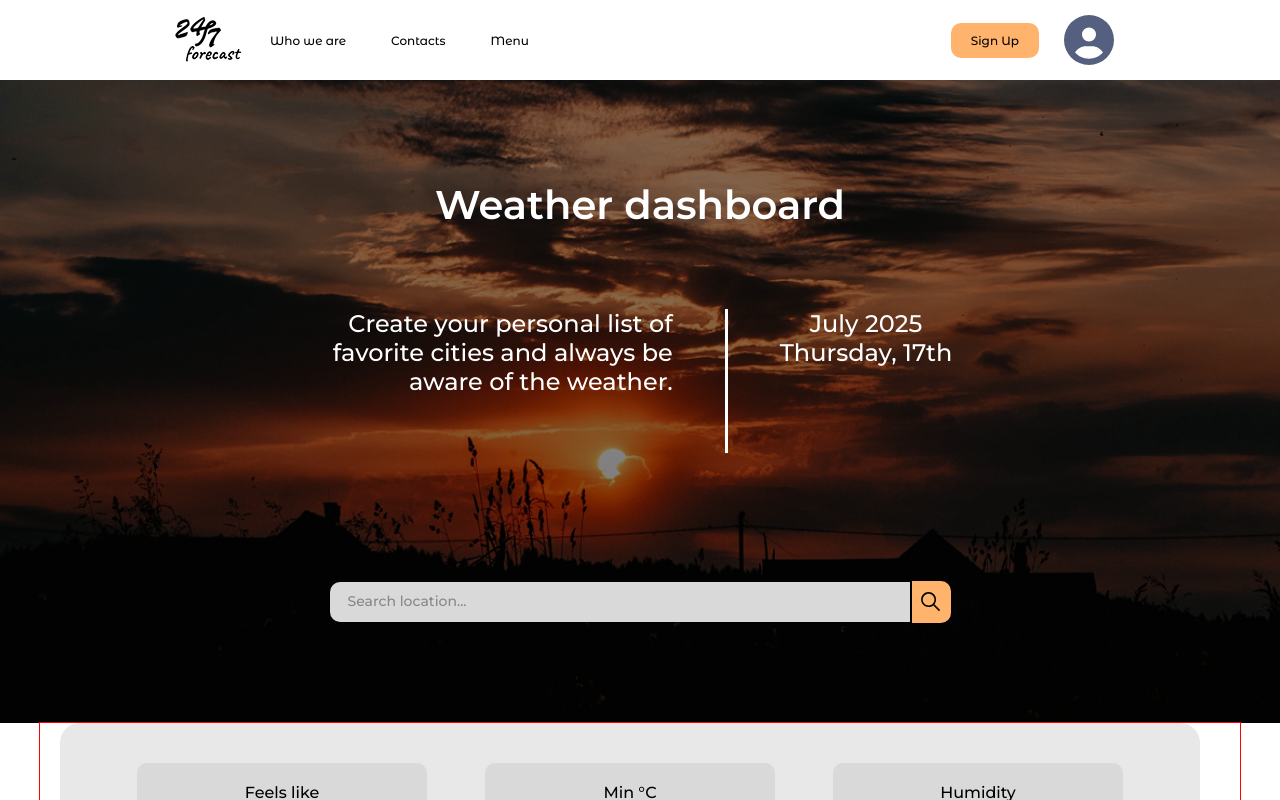
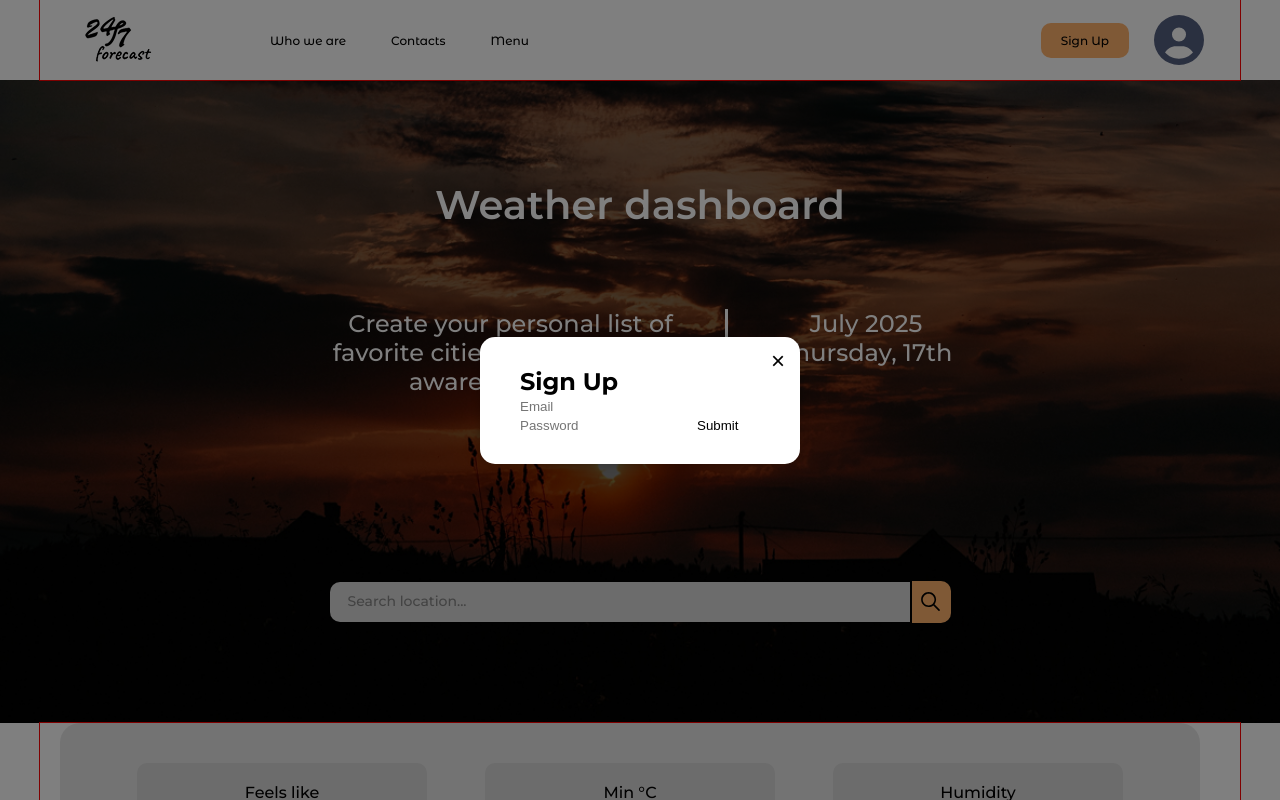
Before and after one commit to pla1nn/weather-dashboard, a React (Create React App) app: page / in a window 1280 px wide. Both pictures are taken after a click on the button "Sign Up". Shown: the top 800 px of the page. Built offline with nearby package versions, Linux system fonts and the light colour scheme; no server answers.

Commit message:
modal and form

```diff
--- a/src/components/App.jsx
+++ b/src/components/App.jsx
@@ -2,6 +2,8 @@ import { useState } from 'react';
 import { CardList } from './Cards/CardList/CardList';
 import Container from './Container/Container';
 import { Header } from './Header/Header';
+import { MobileMenu } from './MobileMenu/MobileMenu';
+import { SignUpForm } from './SignUpForm/SignUpForm';
 
 import { Hero } from './Hero/Hero';
 import { Pets } from './Pets/Pets';
@@ -9,28 +11,36 @@ import { getLocation, getWeather } from '../services/weatherApi';
 import { Stats } from './Stats/Stats';
 
 export const App = () => {
-  const [weather, setWrather] = useState(null);
+  const [weather, setWeather] = useState(null);
+  const [showSignUpForm, setShowSignUpForm] = useState(false);
 
   const handleSearch = cityName => {
     getLocation(cityName)
       .then(coords => getWeather(coords.lat, coords.lon))
-      .then(data => setWrather(data))
-      .catch(() => setWrather(null));
+      .then(data => setWeather(data))
+      .catch(() => setWeather(null));
   };
+
+  const openSignUpForm = () => setShowSignUpForm(true);
+  const closeSignUpForm = () => setShowSignUpForm(false);
 
   return (
     <>
-      <Header />
+      <Container>
+        <Header onOpenSignUp={openSignUpForm} />
+      </Container>
 
-      <Hero onSearch={handleSearch}></Hero>
-    <Container>
+      <Hero onSearch={handleSearch} />
 
-      {weather && <CardList weather={weather}></CardList>}
+      <Container>
+        {weather && <CardList weather={weather} />}
+        <Stats />
+        <Pets />
+      </Container>
 
-      <Stats></Stats>
+      <MobileMenu onOpenSignUp={openSignUpForm} />
 
-      <Pets></Pets>
-    </Container>
+      {showSignUpForm && <SignUpForm onClose={closeSignUpForm} />}
     </>
   );
 };
--- a/src/components/Header/Header.jsx
+++ b/src/components/Header/Header.jsx
@@ -3,7 +3,7 @@ import s from './Header.module.css';
 import logo from '../../assets/logo.png';
 import { MobileMenu } from 'components/MobileMenu/MobileMenu';
 
-export const Header = () => {
+export const Header = ({ onOpenSignUp }) => {
   return (
     <header className={s.header}>
       <img className={s.logo} src={logo} alt="logo" />
@@ -13,12 +13,12 @@ export const Header = () => {
         <li className={s.headerItem}>Menu</li>
       </ul>
       <div className={s.userContainer}>
-        <button className={s.button} type="button">
+        <button className={s.button} type="button" onClick={onOpenSignUp}>
           Sign Up
         </button>
         <FaCircleUser className={s.iconUser} />
       </div>
-      <MobileMenu />
+      <MobileMenu onOpenSignUp={onOpenSignUp} />
     </header>
   );
 };
--- a/src/components/Header/Header.module.css
+++ b/src/components/Header/Header.module.css
@@ -1,100 +1,3 @@
-/* .header {
-  position: relative;
-  display: flex;
-  align-items: center;
-  justify-content: space-between;
-  padding-top: 14px;
-  padding-bottom: 14px;
-}
-
-.logo {
-  width: 34px;
-  height: 22px;
-}
-
-.userContainer {
-  display: none;
-}
-
-.headerList {
-  display: none;
-}
-
-@media screen and (min-width: 768px) {
-  .header {
-    padding-top: 17px;
-    padding-bottom: 17px;
-  }
-
-  .logo {
-    width: 54px;
-    height: 36px;
-  }
-
-  .headerList {
-    display: flex;
-    gap: 45px;
-    align-items: center;
-    margin-right: 153px;
-  }
-  .headerItem {
-    font-family: 'Montserrat Alternates';
-    font-size: 10px;
-    font-weight: 500;
-  }
-
-  .userContainer {
-    display: flex;
-    align-items: center;
-    gap: 25px;
-  }
-
-  .button {
-    color: #000;
-    font-family: 'Montserrat Alternates';
-    font-size: 10px;
-    font-weight: 500;
-    padding: 8px 16px;
-    background-color: #ffb36c;
-    border-radius: 10px;
-  }
-
-  .iconUser {
-    width: 40px;
-    height: 40px;
-    color: #556080;
-  }
-}
-
-@media screen and (min-width: 1200px) {
-  .header {
-    padding-top: 12px;
-    padding-bottom: 12px;
-  }
-
-  .logo {
-    width: 82px;
-    height: 56px;
-  }
-
-  .headerList {
-    margin-right: 400px;
-  }
-  .headerItem {
-    font-size: 12px;
-  }
-
-  .button {
-    font-size: 12px;
-    padding: 10px 20px;
-  }
-
-  .iconUser {
-    width: 50px;
-    height: 50px;
-  }
-} */
-
 .header {
   position: relative;
   display: flex;
@@ -103,8 +6,8 @@
   padding: 14px 16px;
   background-color: #fff;
   z-index: 1000;
-  margin-left: 150px;
-  margin-right: 150px;
+  /* margin-left: 150px;
+  margin-right: 150px; */
 }
 
 .logo {
--- a/src/components/MobileMenu/MobileMenu.jsx
+++ b/src/components/MobileMenu/MobileMenu.jsx
@@ -1,11 +1,12 @@
 import { useState } from 'react';
 import s from './MobileMenu.module.css';
+import { FaCircleUser } from 'react-icons/fa6';
 
-export const MobileMenu = () => {
+export const MobileMenu = ({ onOpenSignUp }) => {
   const [isVisible, setIsVisible] = useState(false);
 
   const toggleMenuClick = () => {
-    setIsVisible(prevState => !prevState);
+    setIsVisible(prev => !prev);
   };
 
   return (
@@ -18,6 +19,7 @@ export const MobileMenu = () => {
         Menu
         {isVisible ? (
           <svg
+            className={s.svg}
             xmlns="http://www.w3.org/2000/svg"
             width="7"
             height="10"
@@ -54,6 +56,13 @@ export const MobileMenu = () => {
             <li className={s.menuItem}>Contacts</li>
             <li className={s.menuItem}>Menu</li>
           </ul>
+
+          <div className={s.mobileUser}>
+            <button className={s.button} type="button" onClick={onOpenSignUp}>
+              Sign Up
+            </button>
+            <FaCircleUser className={s.iconUser} />
+          </div>
         </div>
       )}
     </>
--- a/src/components/MobileMenu/MobileMenu.module.css
+++ b/src/components/MobileMenu/MobileMenu.module.css
@@ -1,13 +1,14 @@
 .mobileMenuContainer {
-  position: absolute;
+  position: fixed;
   top: 50px;
-  left: -50px;
+  left: 0;
   width: 100vw;
   padding: 30px 50px;
   display: flex;
-  align-items: center;
+  flex-direction: row;
   justify-content: space-between;
   background-color: #e6e6e6;
+  z-index: 1000;
 }
 
 @media screen and (min-width: 768px) {
@@ -27,8 +28,49 @@
 
 .menuItem {
   font-family: 'Montserrat Alternates', sans-serif;
-  font-size: 18px;
+  font-size: 10px;
   font-weight: 500;
   color: #000;
   cursor: pointer;
 }
+
+.mobileMenuButton {
+  color: #000;
+  font-family: 'Montserrat Alternates';
+  font-size: 10px;
+  font-weight: 500;
+}
+
+.svg {
+  width: 6px;
+  height: 6px;
+  flex-shrink: 0;
+}
+
+.mobileUser {
+  display: flex;
+  flex-direction: column-reverse;
+  align-items: center;
+  gap: 8px;
+  padding-right: 15px;
+}
+
+.button {
+  background-color: #ffb36c;
+  padding: 8px 16px;
+  border-radius: 10px;
+  color: #000;
+  display: inline-flex;
+  justify-content: center;
+  align-items: center;
+  gap: 10px;
+  font-family: 'Montserrat Alternates';
+  font-size: 9px;
+}
+
+.iconUser {
+  width: 40px;
+  height: 40px;
+  color: #556080;
+  margin: 0 auto;
+}
--- /dev/null
+++ b/src/components/SignUpForm/SignUpForm.jsx
@@ -0,0 +1,19 @@
+import s from './SignUpForm.module.css';
+
+export const SignUpForm = ({ onClose }) => {
+  return (
+    <div className={s.overlay}>
+      <div className={s.formContainer}>
+        <button className={s.closeBtn} type="button" onClick={onClose}>
+          ×
+        </button>
+        <h2>Sign Up</h2>
+        <form>
+          <input type="email" placeholder="Email" required />
+          <input type="password" placeholder="Password" required />
+          <button type="submit">Submit</button>
+        </form>
+      </div>
+    </div>
+  );
+};
--- /dev/null
+++ b/src/components/SignUpForm/SignUpForm.module.css
@@ -0,0 +1,32 @@
+.overlay {
+  position: fixed;
+  top: 0;
+  left: 0;
+  width: 100vw;
+  height: 100vh;
+  background-color: rgba(0, 0, 0, 0.5);
+  display: flex;
+  justify-content: center;
+  align-items: center;
+  z-index: 9999;
+}
+
+.formContainer {
+  background: white;
+  padding: 30px 40px;
+  border-radius: 15px;
+  width: 320px;
+  max-width: 90vw;
+  box-shadow: 0 0 10px rgba(0, 0, 0, 0.25);
+  position: relative;
+}
+
+.closeBtn {
+  position: absolute;
+  top: 10px;
+  right: 15px;
+  font-size: 24px;
+  background: transparent;
+  border: none;
+  cursor: pointer;
+}
```
